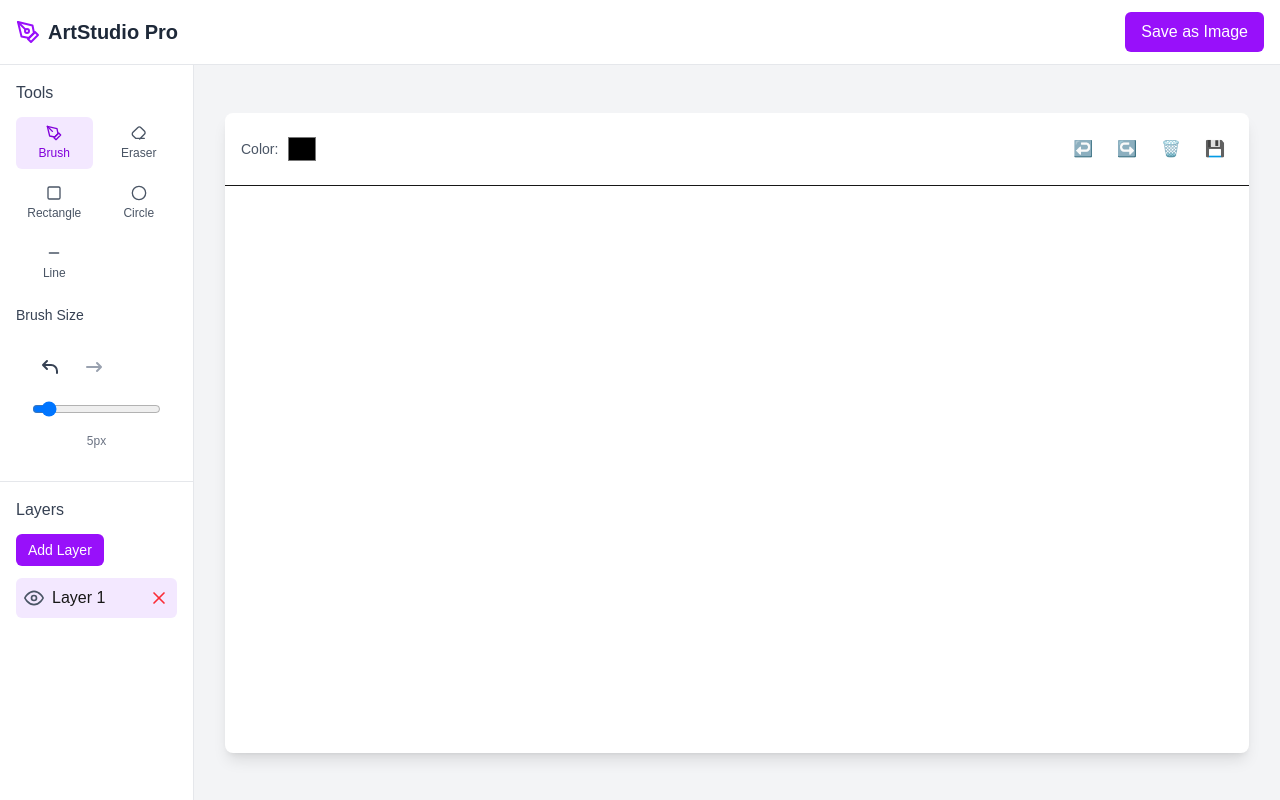
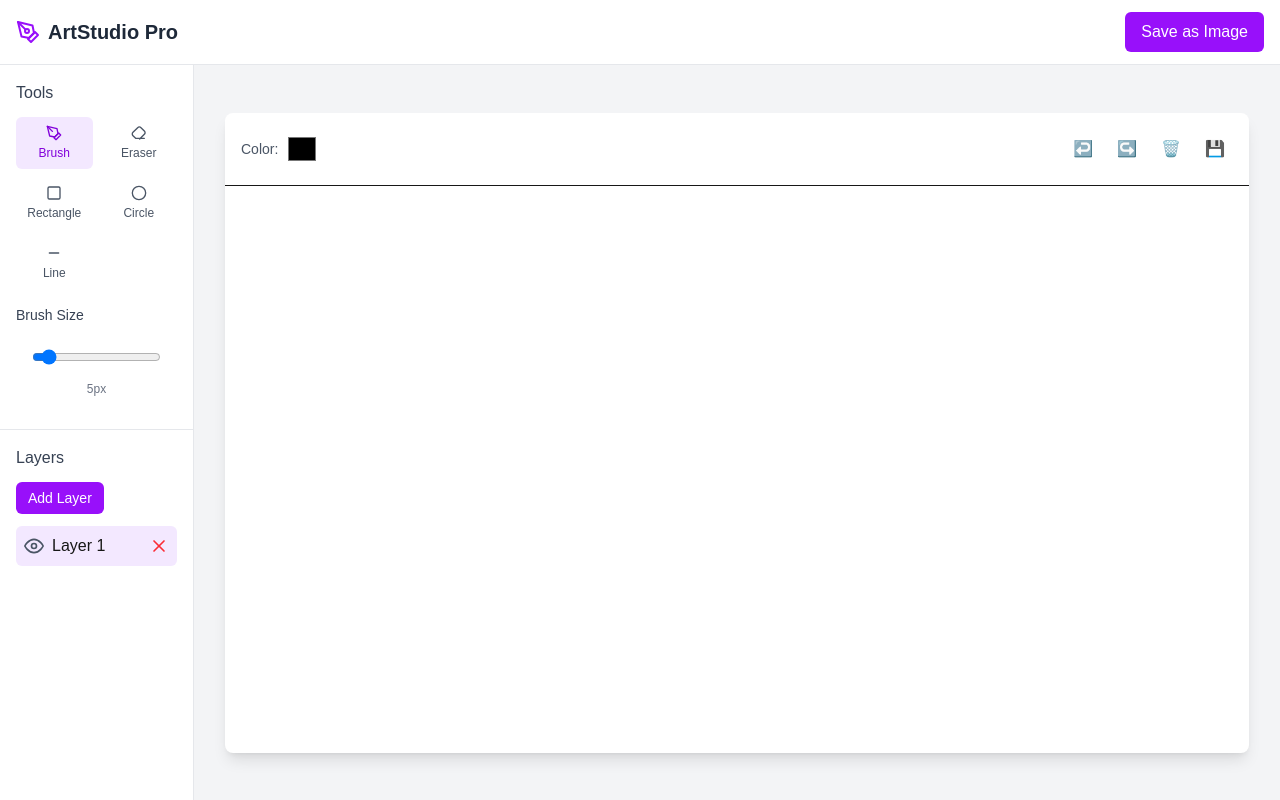
Before and after one commit to H-S-RATHI/ArtStudio, a Next.js app: page /draw in a window 1280 px wide. Built offline with nearby package versions, Linux system fonts and the light colour scheme.

Commit message:
Refactor Toolbar component to remove undo/redo button functionality and streamline props, enhancing code clarity and maintainability.

```diff
--- a/app/components/toolbar.tsx
+++ b/app/components/toolbar.tsx
@@ -13,16 +13,12 @@ interface ToolbarProps {
   onRedo: () => void
 }
 
-export default function Toolbar({
+const Toolbar: React.FC<ToolbarProps> = ({
   currentTool,
   onToolChange,
   brushSize,
   onBrushSizeChange,
-  canUndo,
-  canRedo,
-  onUndo,
-  onRedo,
-}: ToolbarProps) {
+}) => {
   const tools = [
     {
       id: "brush",
@@ -147,28 +143,6 @@ export default function Toolbar({
 
         <h2 className="font-medium text-gray-700 mb-2 text-sm">Brush Size</h2>
         <div className="flex flex-col space-y-4 p-4">
-          <div className="flex space-x-2">
-            <button
-              onClick={onUndo}
-              disabled={!canUndo}
-              className={`p-2 rounded ${canUndo ? 'text-gray-700 hover:bg-gray-100' : 'text-gray-400 cursor-not-allowed'}`}
-              title="Undo (Ctrl+Z)"
-            >
-              <svg xmlns="http://www.w3.org/2000/svg" className="h-5 w-5" viewBox="0 0 20 20" fill="currentColor">
-                <path fillRule="evenodd" d="M7.707 3.293a1 1 0 010 1.414L5.414 7H11a7 7 0 017 7v2a1 1 0 11-2 0v-2a5 5 0 00-5-5H5.414l2.293 2.293a1 1 0 01-1.414 1.414l-4-4a1 1 0 010-1.414l4-4a1 1 0 011.414 0z" clipRule="evenodd" />
-              </svg>
-            </button>
-            <button
-              onClick={onRedo}
-              disabled={!canRedo}
-              className={`p-2 rounded ${canRedo ? 'text-gray-700 hover:bg-gray-100' : 'text-gray-400 cursor-not-allowed'}`}
-              title="Redo (Ctrl+Shift+Z)"
-            >
-              <svg xmlns="http://www.w3.org/2000/svg" className="h-5 w-5" viewBox="0 0 20 20" fill="currentColor">
-                <path fillRule="evenodd" d="M12.293 5.293a1 1 0 011.414 0l4 4a1 1 0 010 1.414l-4 4a1 1 0 01-1.414-1.414L14.586 11H3a1 1 0 110-2h11.586l-2.293-2.293a1 1 0 010-1.414z" clipRule="evenodd" />
-              </svg>
-            </button>
-          </div>
           <input
             type="range"
             min="1"
@@ -183,3 +157,5 @@ export default function Toolbar({
     </div>
   )
 }
+
+export default Toolbar;
```
